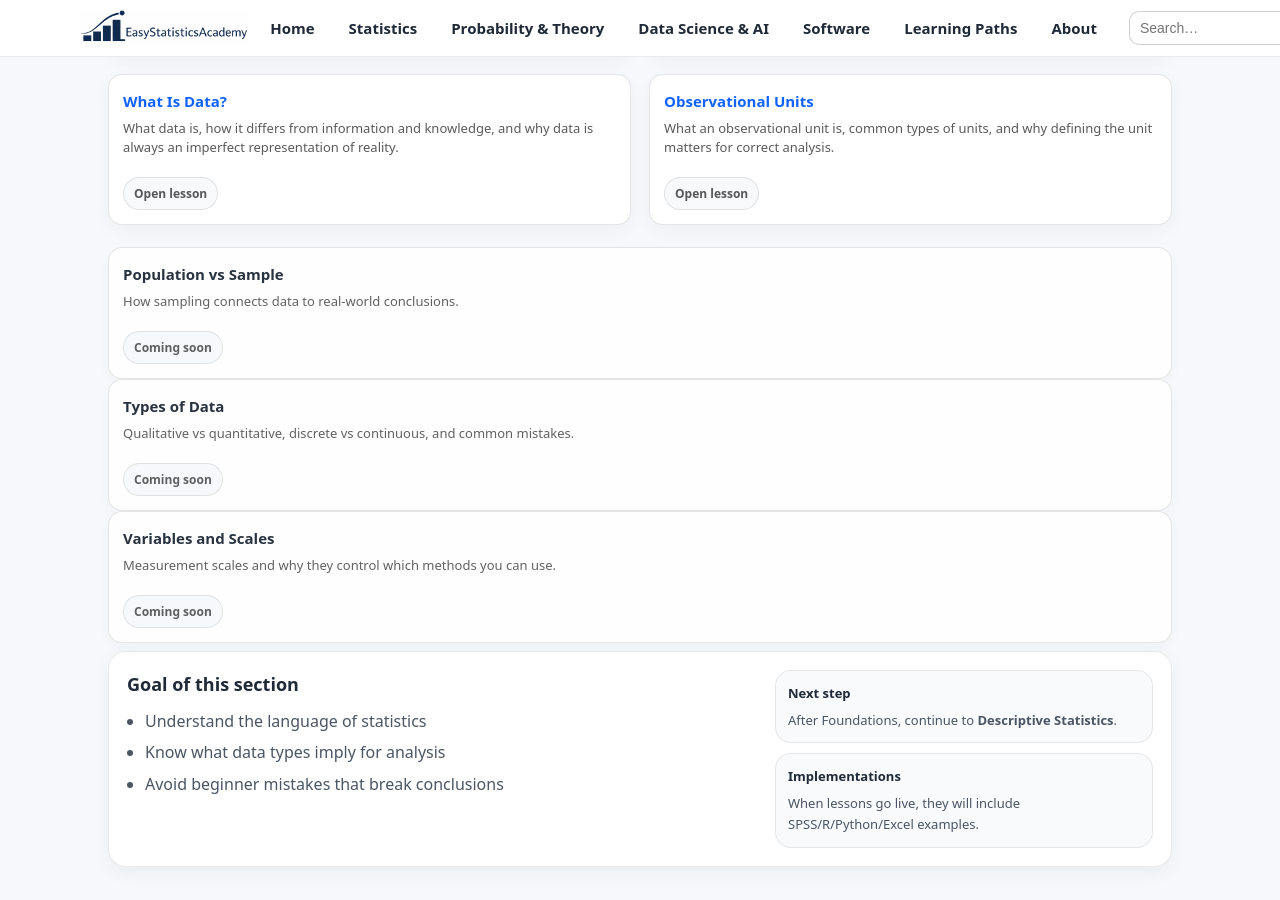
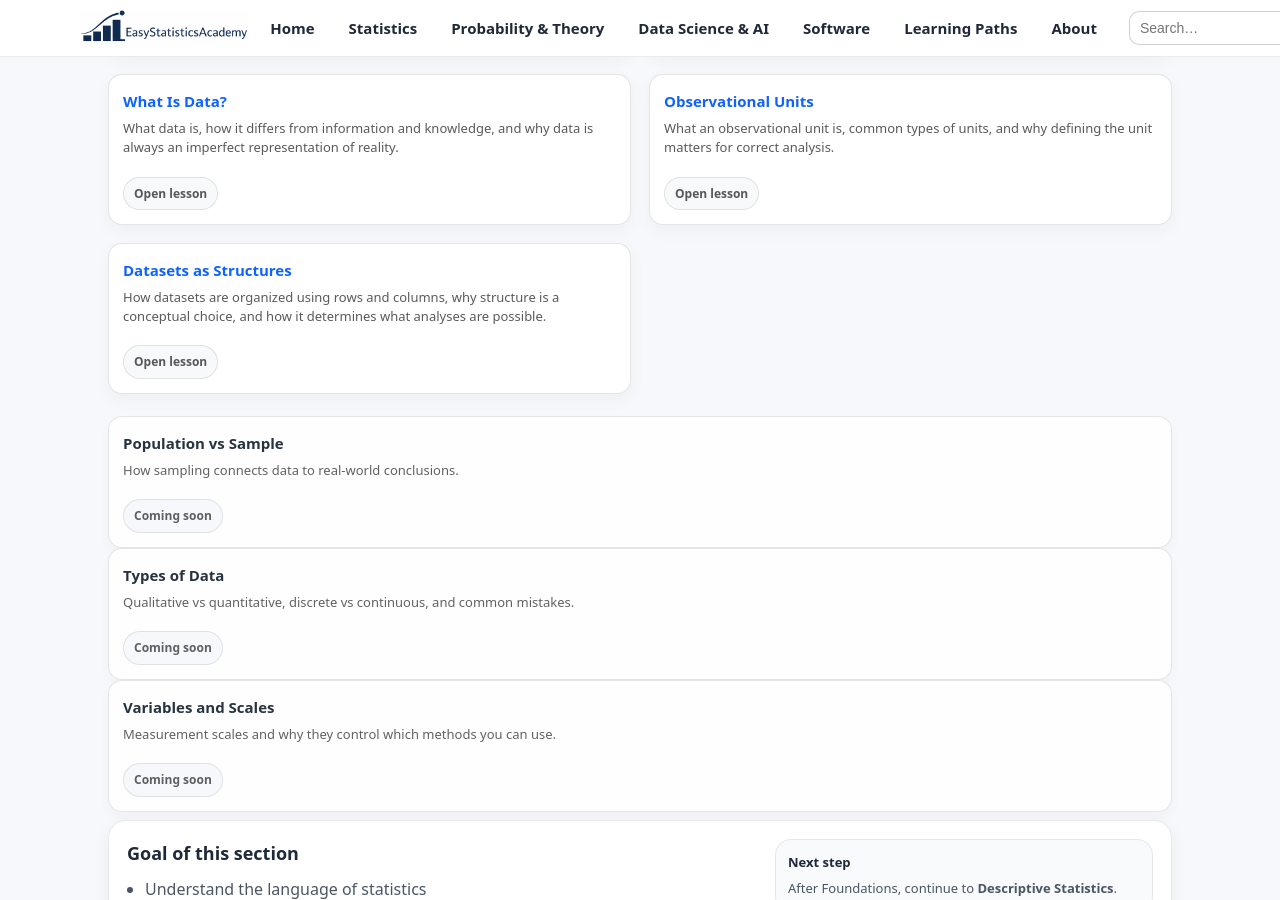
Before and after one commit to ammar-homaida-statistics/easystatisticsacademy, a Jekyll site: the page built from foundations/index.md, in a window 1280 px wide and 900 px high, scrolled down 806 px. Built offline with Jekyll 4.4.1, drawn with Linux system fonts in a browser that asks for light colours; our own code applies the rules of GitHub Pages for plain Markdown files.

Commit message:
add lesson card from phone

```diff
--- a/foundations/index.md
+++ b/foundations/index.md
@@ -143,6 +143,23 @@ sidebar: true
   </a>
 </div>
 
+<div class="card lesson-card">
+  <h3>
+    <a href="/foundations/datasets-as-structures/">
+      Datasets as Structures
+    </a>
+  </h3>
+
+  <p>
+    How datasets are organized using rows and columns, why structure is a conceptual
+    choice, and how it determines what analyses are possible.
+  </p>
+
+  <a class="pill" href="/foundations/datasets-as-structures/">
+    Open lesson
+  </a>
+</div>
+
 </div>
 
     <div class="card lesson-card is-soon">
```
